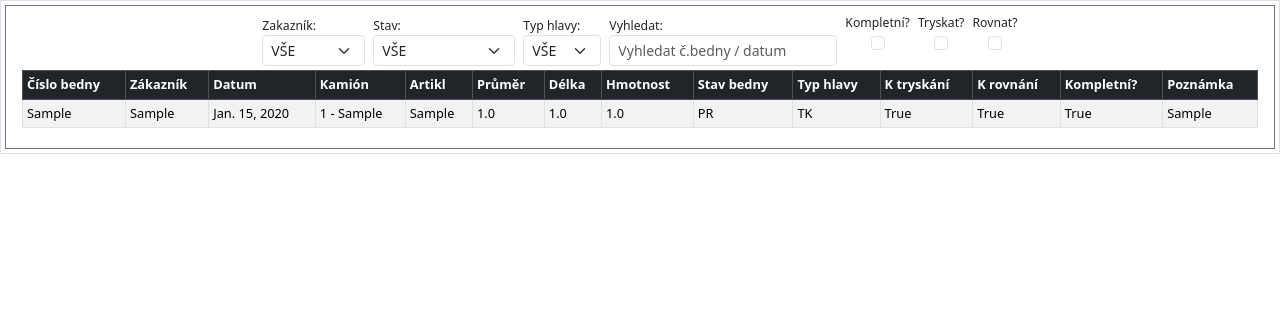
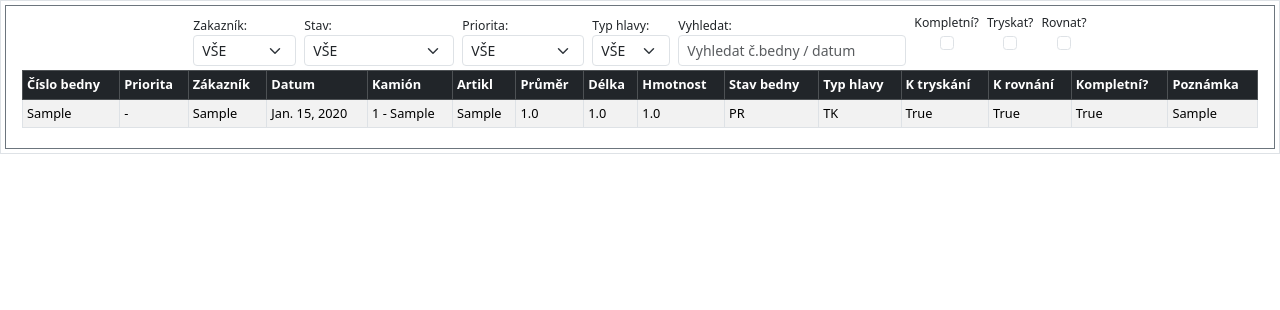
Before and after one commit to zpilat/Django_order_processing, a Django app: page /bedny/ in a window 1280 px wide. Shown: the top 310 px of the page. Run offline with Django 5.2, Linux system fonts and the light colour scheme; a user stored in the database is signed in; tables that the repository leaves empty hold one stand-in row (values such as "Sample post").

Commit message:
přidáno pole priority do zakázek, úprava zobrazení a view

```diff
--- a/orders/models.py
+++ b/orders/models.py
@@ -21,9 +21,9 @@ class StavBednyChoice(models.TextChoices):
     EXPEDOVANO = 'EX', 'Expedováno'
 
 class PrioritaChoice(models.TextChoices):
-    STANDARDNI = 'STAN', 'Standardní'
-    STREDNI = 'P2', 'Priorita P2'
-    VYSOKA = 'P1', 'Priorita P1'
+    NIZKA = '-', 'Nízká'
+    STREDNI = 'P2', 'Střední P2'
+    VYSOKA = 'P1', 'Vysoká P1'
 
 class Zakaznik(models.Model):
     nazev = models.CharField(max_length=100)
--- a/orders/templates/orders/bedny_list.html
+++ b/orders/templates/orders/bedny_list.html
@@ -23,9 +23,18 @@
     {# Select stav filtr: #}
     <div class="col-auto my-0">
         <label for="stav_filter" class="me-2 my-0 form-label small">Stav:</label>
-        <select name="stav_filter" class="form-select form-select-sm" id="stav_filter">
+        <select name="stav_filter" class="form-select form-select-sm me-2" id="stav_filter">
             {% for value, label in stav_choices %}
             <option value="{{ value }}" {% if request.GET.stav_filter == value %}selected{% endif %}>{{ label }}</option>
+            {% endfor %}
+        </select>
+    </div>
+    {# select priorita filtr: #}
+    <div class="col-auto my-0">
+        <label for="priorita_filter" class="me-2 my-0 form-label small">Priorita:</label>
+        <select name="priorita_filter" class="form-select form-select-sm me-2" id="priorita_filter">
+            {% for value, label in priorita_choices %}
+            <option value="{{ value }}" {% if request.GET.priorita_filter == value %}selected{% endif %}>{{ label }}</option>
             {% endfor %}
         </select>
     </div>
--- a/orders/views.py
+++ b/orders/views.py
@@ -9,7 +9,7 @@ from django.db.models import Q
 from django.utils.translation import gettext_lazy as _
 
 from .utils import get_verbose_name_for_column
-from .models import Bedna, Zakazka, Kamion, Zakaznik, StavBednyChoice, TypHlavyChoice
+from .models import Bedna, Zakazka, Kamion, Zakaznik, StavBednyChoice, TypHlavyChoice, PrioritaChoice
 
 import logging
 logger = logging.getLogger('orders')
@@ -28,7 +28,7 @@ class BednyListView(LoginRequiredMixin, ListView):
     """
     model = Bedna
     template_name = 'orders/bedny_list.html'
-    ordering = ['-zakazka_id__id']
+    ordering = ['id']
 
     def get_context_data(self, **kwargs):
         """
@@ -40,7 +40,7 @@ class BednyListView(LoginRequiredMixin, ListView):
         context = super().get_context_data(**kwargs)
 
         columns_fields = [
-            'cislo_bedny', 'zakazka_id__kamion_id__zakaznik_id__zkratka', 'zakazka_id__kamion_id__datum',
+            'cislo_bedny', 'zakazka_id__priorita', 'zakazka_id__kamion_id__zakaznik_id__zkratka', 'zakazka_id__kamion_id__datum',
             'zakazka_id__kamion_id', 'zakazka_id__artikl', 'zakazka_id__prumer', 'zakazka_id__delka', 'hmotnost',
             'stav_bedny', 'zakazka_id__typ_hlavy', 'tryskat', 'rovnat', 'zakazka_id__komplet', 'poznamka',
         ]
@@ -50,6 +50,7 @@ class BednyListView(LoginRequiredMixin, ListView):
         stav_choices = [("", "VŠE")] + list(StavBednyChoice.choices)
         zakaznik_choices = [("", "VŠE")] + [(zakaznik.zkratka, zakaznik.zkratka) for zakaznik in Zakaznik.objects.all()]
         typ_hlavy_choices = [("", "VŠE")] + list(TypHlavyChoice.choices)
+        priorita_choices = [("", "VŠE")] + list(PrioritaChoice.choices)
 
         context.update({
             'db_table': 'bedny',
@@ -58,6 +59,8 @@ class BednyListView(LoginRequiredMixin, ListView):
             'query': self.request.GET.get('query', ''),
             'stav_filter': self.request.GET.get('stav_filter', 'VŠE'),
             'stav_choices': stav_choices,
+            'priorita_filter': self.request.GET.get('priorita_filter', 'VŠE'),
+            'priorita_choices': priorita_choices,
             'zakaznik_filter': self.request.GET.get('zakaznik_filter', 'VŠE'),
             'zakaznik_choices': zakaznik_choices,
             'typ_hlavy_filter': self.request.GET.get('typ_hlavy_filter', 'VŠE'),
@@ -85,6 +88,8 @@ class BednyListView(LoginRequiredMixin, ListView):
         stav_filter = self.request.GET.get('stav_filter','VŠE')
         zakaznik_filter = self.request.GET.get('zakaznik_filter', 'VŠE')
         typ_hlavy_filter = self.request.GET.get('typ_hlavy_filter', 'VŠE')
+        priorita_filter = self.request.GET.get('priorita_filter', 'VŠE')
+        # Filtrování podle checkboxů
         filters = {'tryskat': self.request.GET.get('tryskat', ''),
                    'rovnat': self.request.GET.get('rovnat', ''),
                    'zakazka_id__komplet': self.request.GET.get('zakazka_komplet', '')}
@@ -100,6 +105,9 @@ class BednyListView(LoginRequiredMixin, ListView):
 
         if typ_hlavy_filter and typ_hlavy_filter != 'VŠE':
             queryset = queryset.filter(zakazka_id__typ_hlavy=typ_hlavy_filter)
+
+        if priorita_filter and priorita_filter != 'VŠE':
+            queryset = queryset.filter(zakazka_id__priorita=priorita_filter)
 
         for field, value in filters.items():
             if value == 'on':
```
Also changed, not shown: orders/admin.py (+4 -4 lines), orders/migrations/0009_alter_kamion_options_alter_zakazka_options_and_more.py (added), orders/migrations/0010_alter_historicalzakazka_priorita_and_more.py (added).
